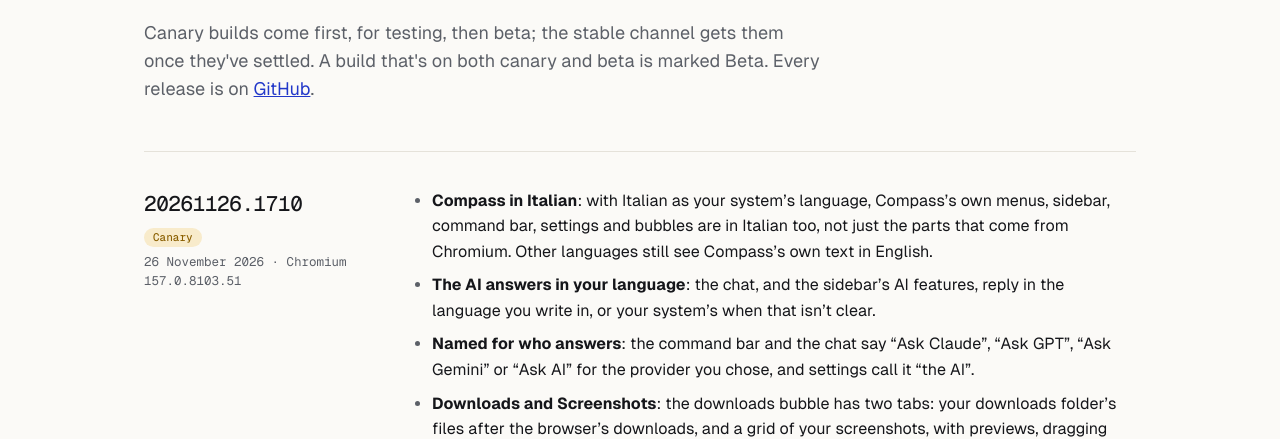
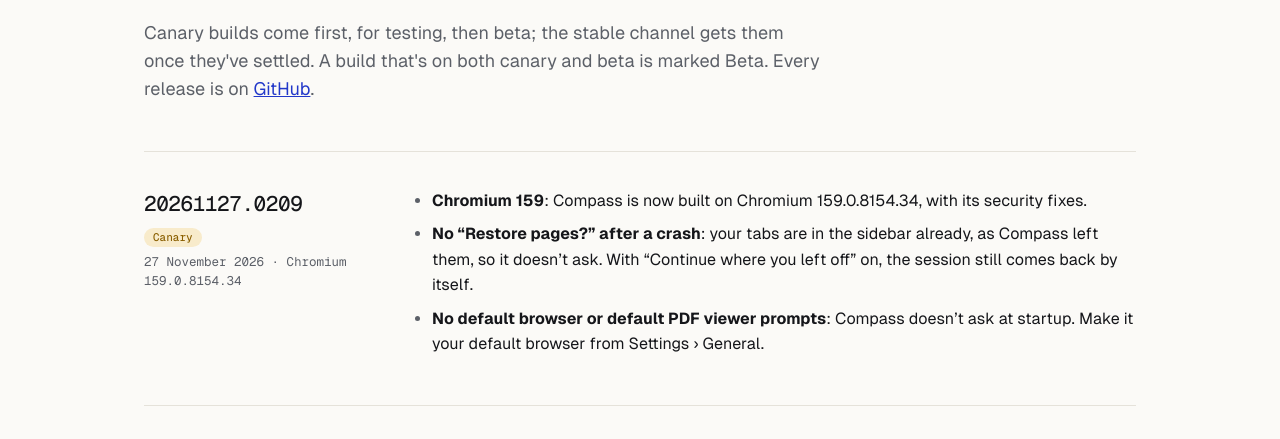
Before and after one commit to Compass-Browser/Compass, a browser extension: page website/changelog/mac.html in a window 1280 px wide. Shown: the part 315-754 px from the top of the page. Drawn offline with Linux system fonts and the light colour scheme.

Commit message:
Changelog: 20261127.0209 canary on Mac, Windows and Linux; Play notes
Co-Authored-By: Claude Opus 5.5 <noreply@anthropic.com>
Claude-Session: https://claude.ai/code/session_01VJ5kyBY4nW4JWX9mv7HS55

```diff
--- a/website/changelog/mac.html
+++ b/website/changelog/mac.html
@@ -34,6 +34,16 @@
 <nav class="platforms"><a aria-current="page" href="/changelog/mac">Mac</a><a href="/changelog/windows">Windows</a><a href="/changelog/linux">Linux</a><a href="/changelog/ios">iPhone and iPad</a><a href="/changelog/android">Android</a></nav>
 <p class="intro">Canary builds come first, for testing, then beta; the stable channel gets them once they've settled. A build that's on both canary and beta is marked Beta. Every release is on <a href="https://github.com/Compass-Browser/Compass/releases">GitHub</a>.</p>
 </header>
+
+<article>
+<h2>20261127.0209 <span class="badge canary">Canary</span></h2>
+<p class="meta">27 November 2026 · Chromium 159.0.8154.34</p>
+<ul>
+  <li><strong>Chromium 159</strong>: Compass is now built on Chromium 159.0.8154.34, with its security fixes.</li>
+  <li><strong>No &ldquo;Restore pages?&rdquo; after a crash</strong>: your tabs are in the sidebar already, as Compass left them, so it doesn&rsquo;t ask. With &ldquo;Continue where you left off&rdquo; on, the session still comes back by itself.</li>
+  <li><strong>No default browser or default PDF viewer prompts</strong>: Compass doesn&rsquo;t ask at startup. Make it your default browser from Settings &rsaquo; General.</li>
+</ul>
+</article>
 
 <article>
 <h2>20261126.1710 <span class="badge canary">Canary</span></h2>
```
Also changed, not shown: website/changelog/linux.html (+10 -0 lines), website/changelog/windows.html (+10 -0 lines), 2 other files.
